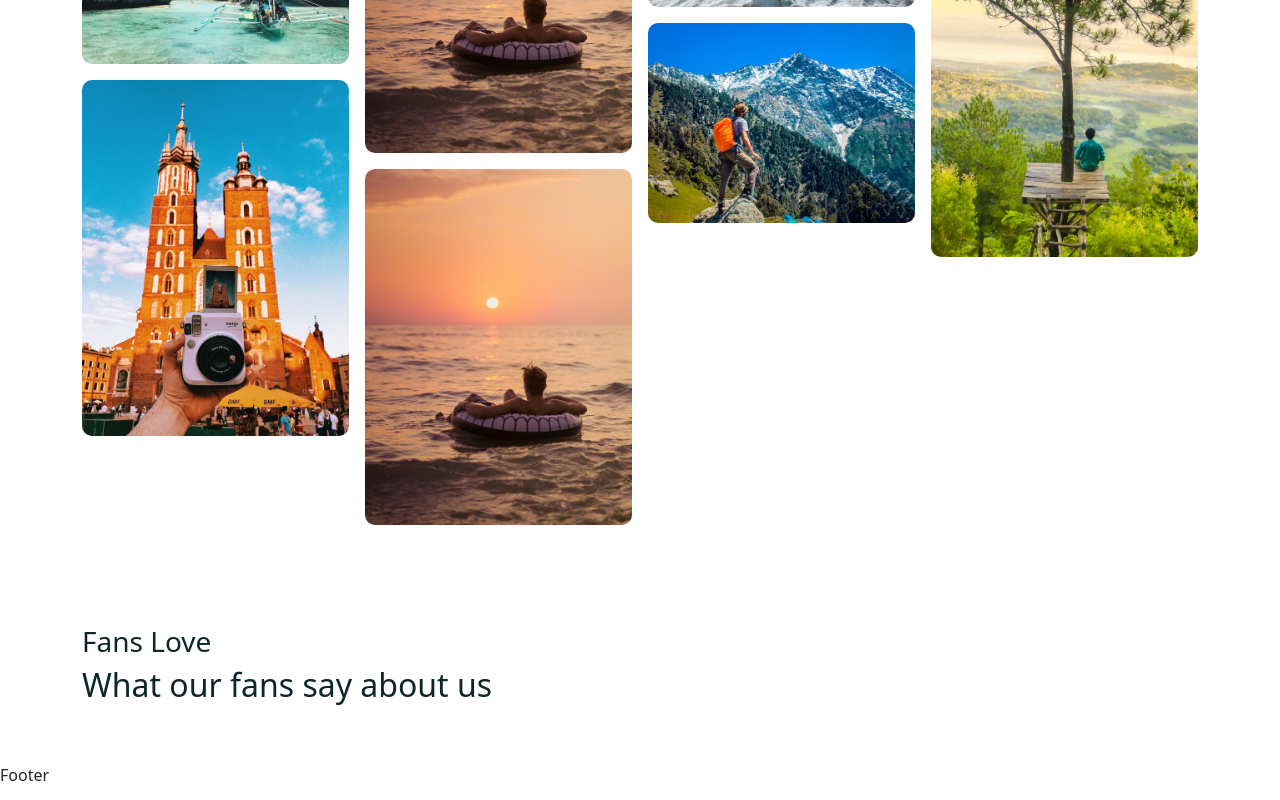
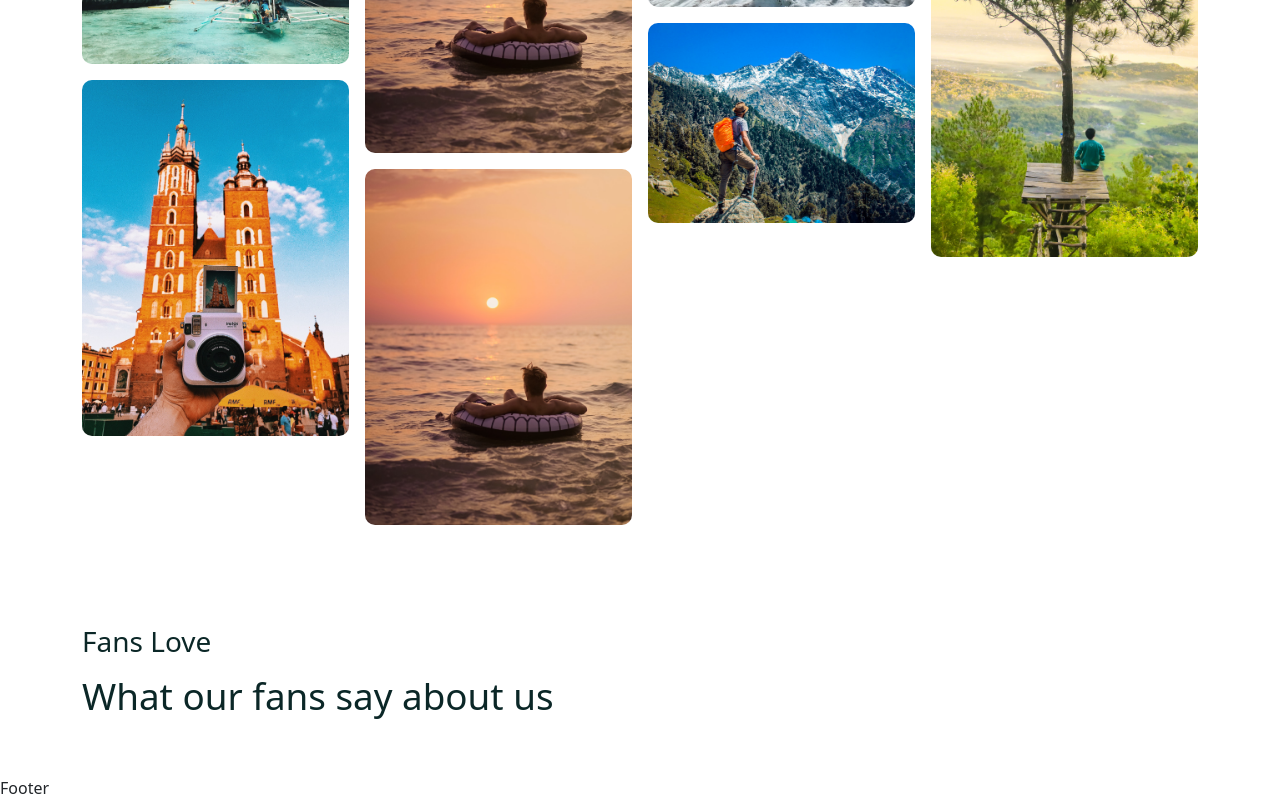
Before and after one commit to Billyrosecodes/Tour_app, a React (Create React App) app in the folder frontend/: page /home in a window 1280 px wide. Shown: the part 2917-3717 px from the top of the page. Built offline with nearby package versions, Linux system fonts and the light colour scheme; a web font is replaced by a local one.

Commit message:
styling the testiomonial section

```diff
--- a/frontend/src/styles/home.css
+++ b/frontend/src/styles/home.css
@@ -108,3 +108,8 @@
 .masonry_img:hover{
    transform: scale(1.1);
 }
+
+.testimonial_title{
+    font-size: 2.3rem;
+    margin-top: 1rem;
+}
```
